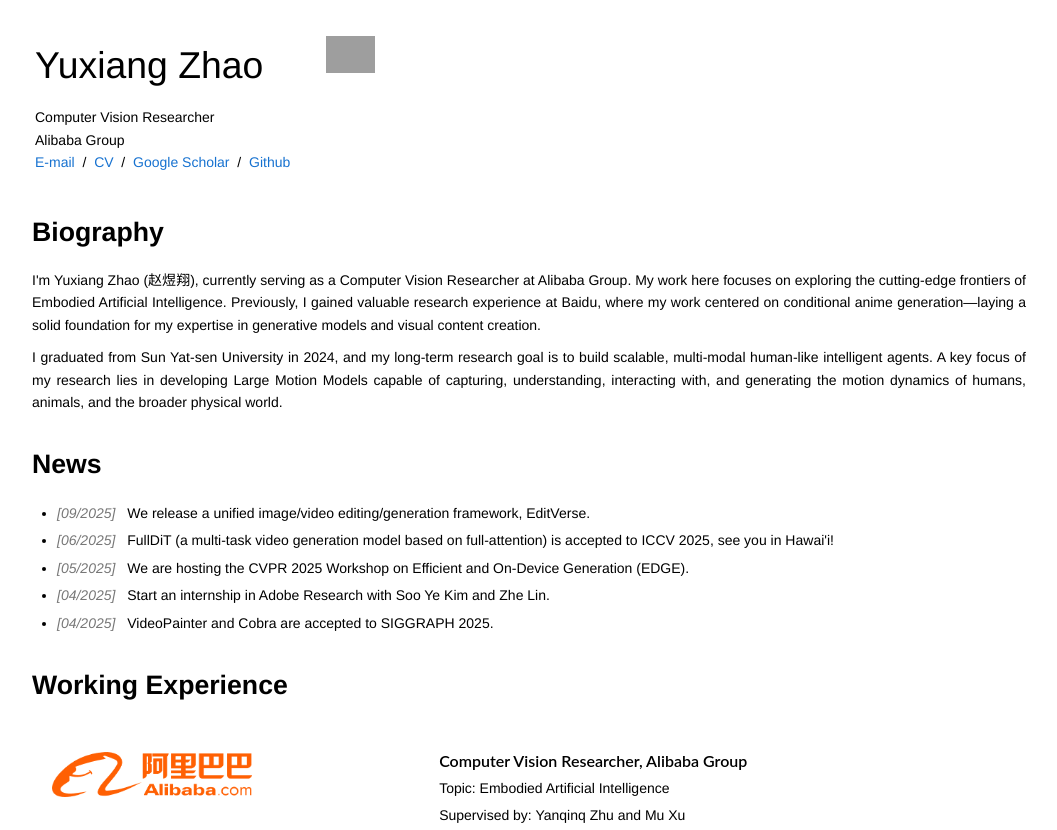
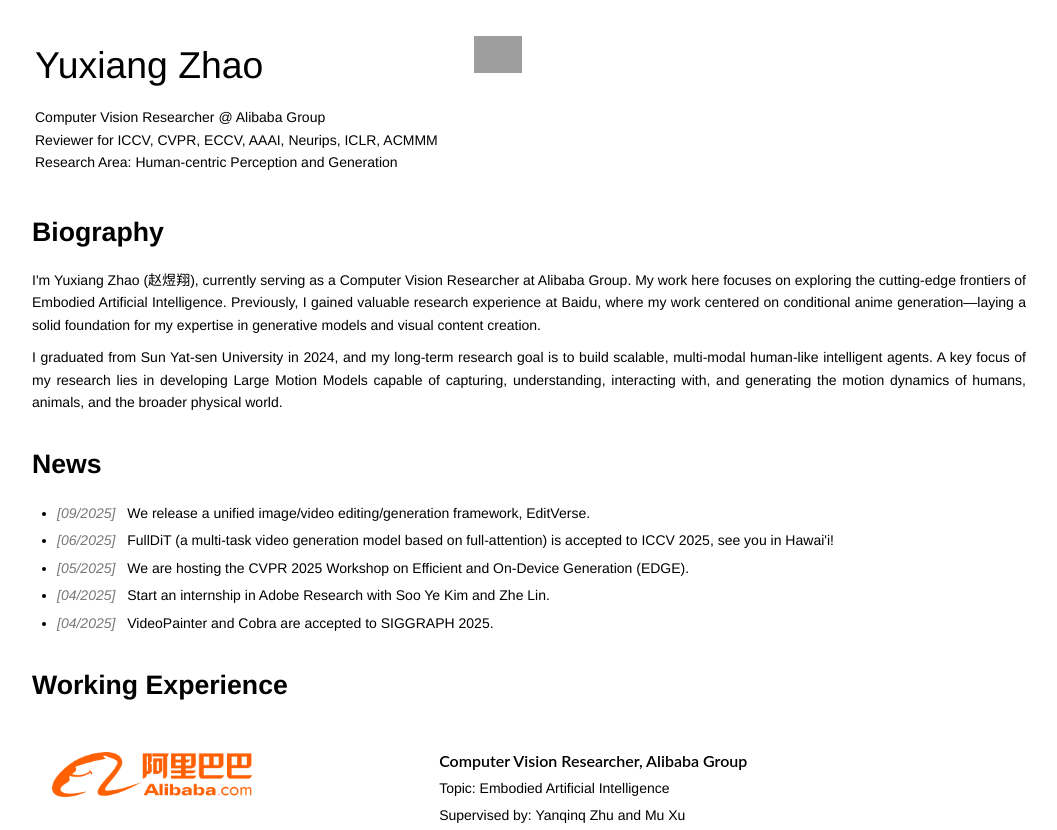
Before and after one commit to zeusyux/yuxiangzhao, a plain HTML site: page index.html in a window 1280 px wide. Shown: the top 830 px of the page, without its empty margins (111-1168 px from the left). Drawn offline with Linux system fonts and the light colour scheme; grey boxes are pictures that could not be loaded.

Commit message:
Update index.html

```diff
--- a/index.html
+++ b/index.html
@@ -21,12 +21,9 @@
                                     <name>Yuxiang Zhao</name>
                                 </p>
                                 <p style="text-align:left; margin: 5px 0;">
-                                    Computer Vision Researcher<br>
-                                    Alibaba Group<br>
-                                    <a href="mailto:your-email@example.com">E-mail</a> &nbsp/&nbsp
-                                    <a href="assets/cv.pdf">CV</a> &nbsp/&nbsp
-                                    <a href="https://scholar.google.com" target="_blank">Google Scholar</a> &nbsp/&nbsp
-                                    <a href="https://github.com" target="_blank">Github</a>
+                                    Computer Vision Researcher @ Alibaba Group<br>
+                                    Reviewer for ICCV, CVPR, ECCV, AAAI, Neurips, ICLR, ACMMM<br>
+                                    Research Area: Human-centric Perception and Generation
                                 </p>
                             </td>
                             <td class="avatar-cell">
```
